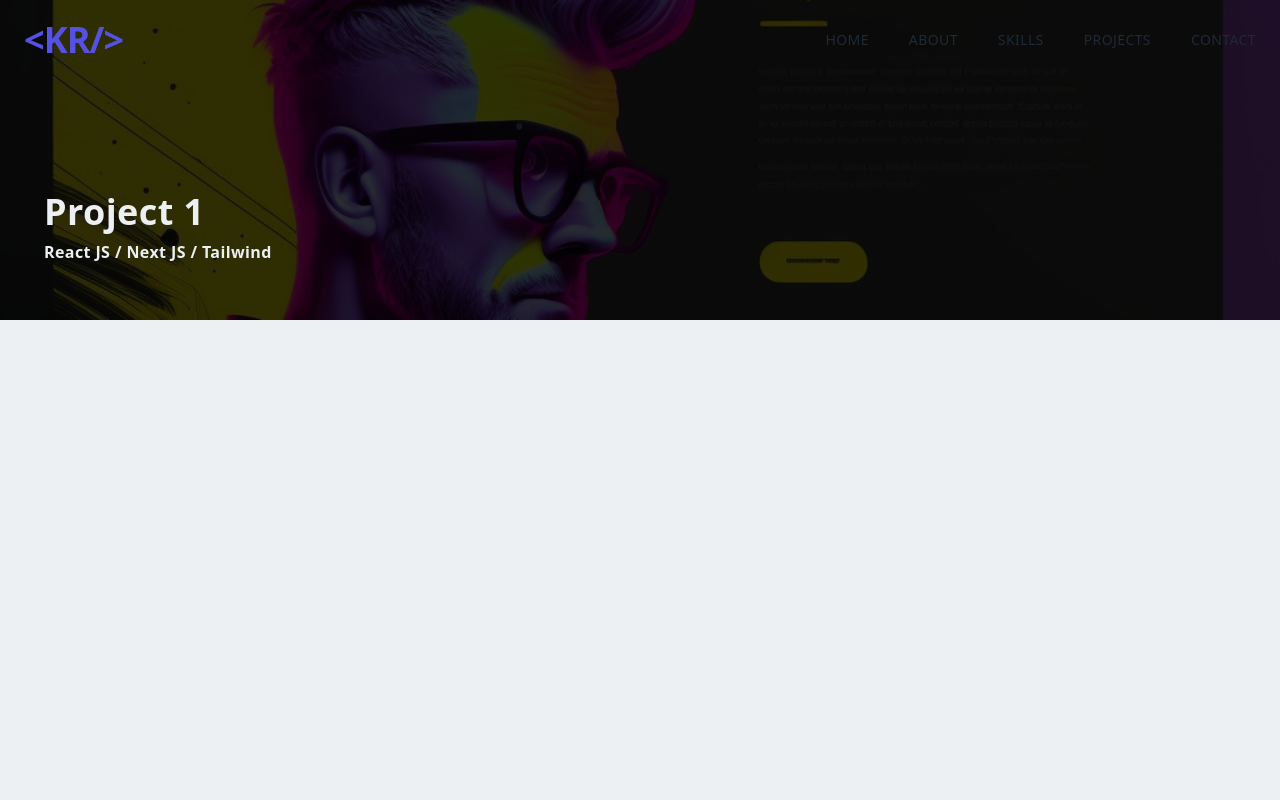
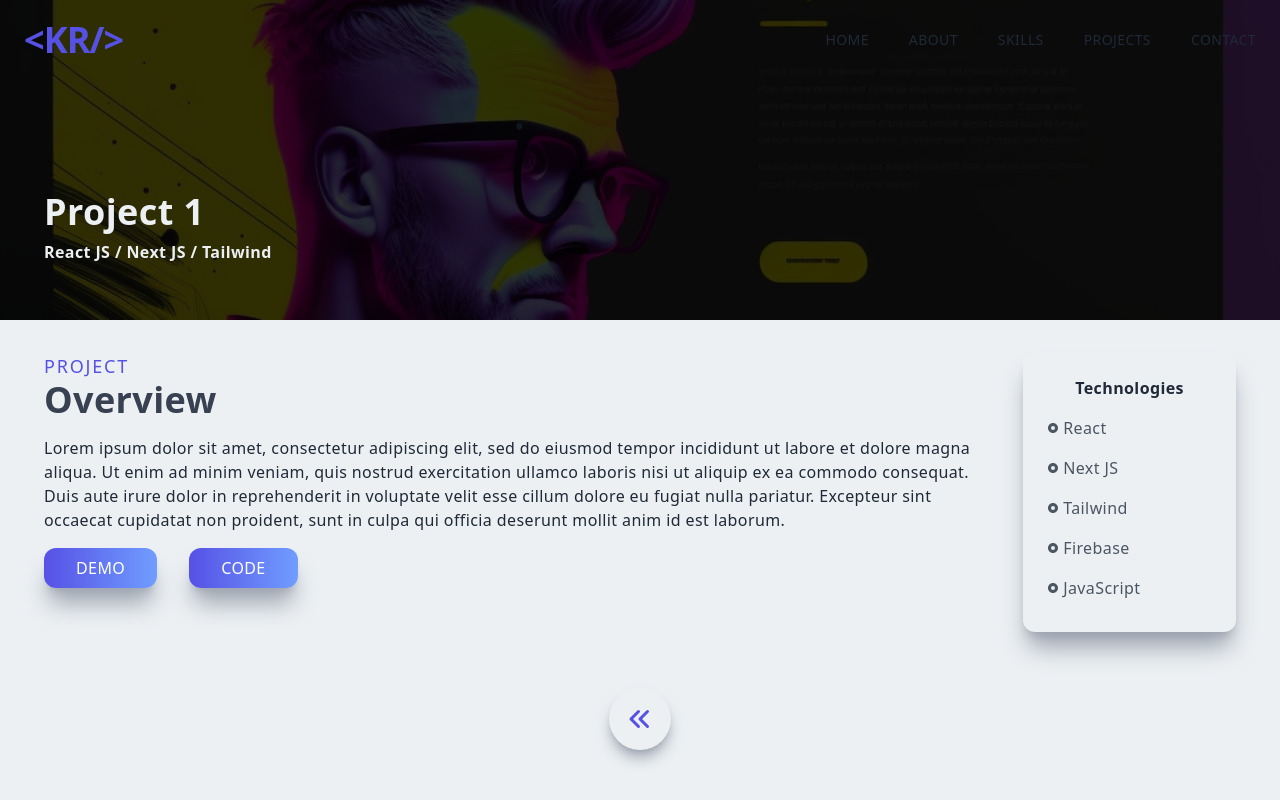
Before and after one commit to Kyle-D-Rehak/portfolio-website, a Next.js app: page /project1 in a window 1280 px wide. Built offline with nearby package versions, Linux system fonts and the light colour scheme.

Commit message:
Create project page template

```diff
--- a/pages/index.tsx
+++ b/pages/index.tsx
@@ -19,7 +19,6 @@ export default function Home() {
         <meta name="viewport" content="width=device-width, initial-scale=1" />
         <link rel="icon" href="/favicon.ico" />
       </Head>
-      <Navbar />
       <Main />
       <About />
       <Skills />
--- a/pages/project1.js
+++ b/pages/project1.js
@@ -1,6 +1,9 @@
 import Image from "next/image";
 import React from "react";
 import project4 from "../public/assets/projects/project4.png";
+import { RiRadioButtonFill } from "react-icons/ri";
+import { HiChevronDoubleLeft } from "react-icons/hi";
+import Link from "next/link";
 
 const project1 = () => {
   return (
@@ -19,6 +22,55 @@ const project1 = () => {
           <h3>React JS / Next JS / Tailwind</h3>
         </div>
       </div>
+
+      <div className="max-w-[1240px] mx-auto p-6 grid md:grid-cols-5 gap-8 pt-8">
+        <div className="col-span-4">
+          <p className="text-lg tracking-widest uppercase text-[#5651e5]">
+            Project
+          </p>
+          <h2 className="pb-4 text-gray-700">Overview</h2>
+          <p>
+            Lorem ipsum dolor sit amet, consectetur adipiscing elit, sed do
+            eiusmod tempor incididunt ut labore et dolore magna aliqua. Ut enim
+            ad minim veniam, quis nostrud exercitation ullamco laboris nisi ut
+            aliquip ex ea commodo consequat. Duis aute irure dolor in
+            reprehenderit in voluptate velit esse cillum dolore eu fugiat nulla
+            pariatur. Excepteur sint occaecat cupidatat non proident, sunt in
+            culpa qui officia deserunt mollit anim id est laborum.
+          </p>
+          <button className="px-8 py-2 mt-4 mr-8">Demo</button>
+          <button className="px-8 py-2 mt-4">Code</button>
+        </div>
+        <div className="col-span-4 md:col-span-1 shadow-xl shadow-gray-400 rounded-xl p-4">
+          <div className="p-2">
+            <p className="text-center font-bold pb-2">Technologies</p>
+            <div className="grid grid-cols-3 md:grid-cols-1">
+              <p className="text-gray-600 py-2 flex items-center">
+                <RiRadioButtonFill className="pr-1" /> React
+              </p>
+              <p className="text-gray-600 py-2 flex items-center">
+                <RiRadioButtonFill className="pr-1" /> Next JS
+              </p>
+              <p className="text-gray-600 py-2 flex items-center">
+                <RiRadioButtonFill className="pr-1" /> Tailwind
+              </p>
+              <p className="text-gray-600 py-2 flex items-center">
+                <RiRadioButtonFill className="pr-1" /> Firebase
+              </p>
+              <p className="text-gray-600 py-2 flex items-center">
+                <RiRadioButtonFill className="pr-1" /> JavaScript
+              </p>
+            </div>
+          </div>
+        </div>
+        <div className="flex justify-center py-6 col-span-5">
+          <Link href="/#projects">
+            <div className="rounded-full shadow-lg shadow-gray-400 p-4 cursor-pointer hover:scale-110 ease-in duration-200">
+              <HiChevronDoubleLeft size={30} className="text-[#5651e5]" />
+            </div>
+          </Link>
+        </div>
+      </div>
     </div>
   );
 };
```
